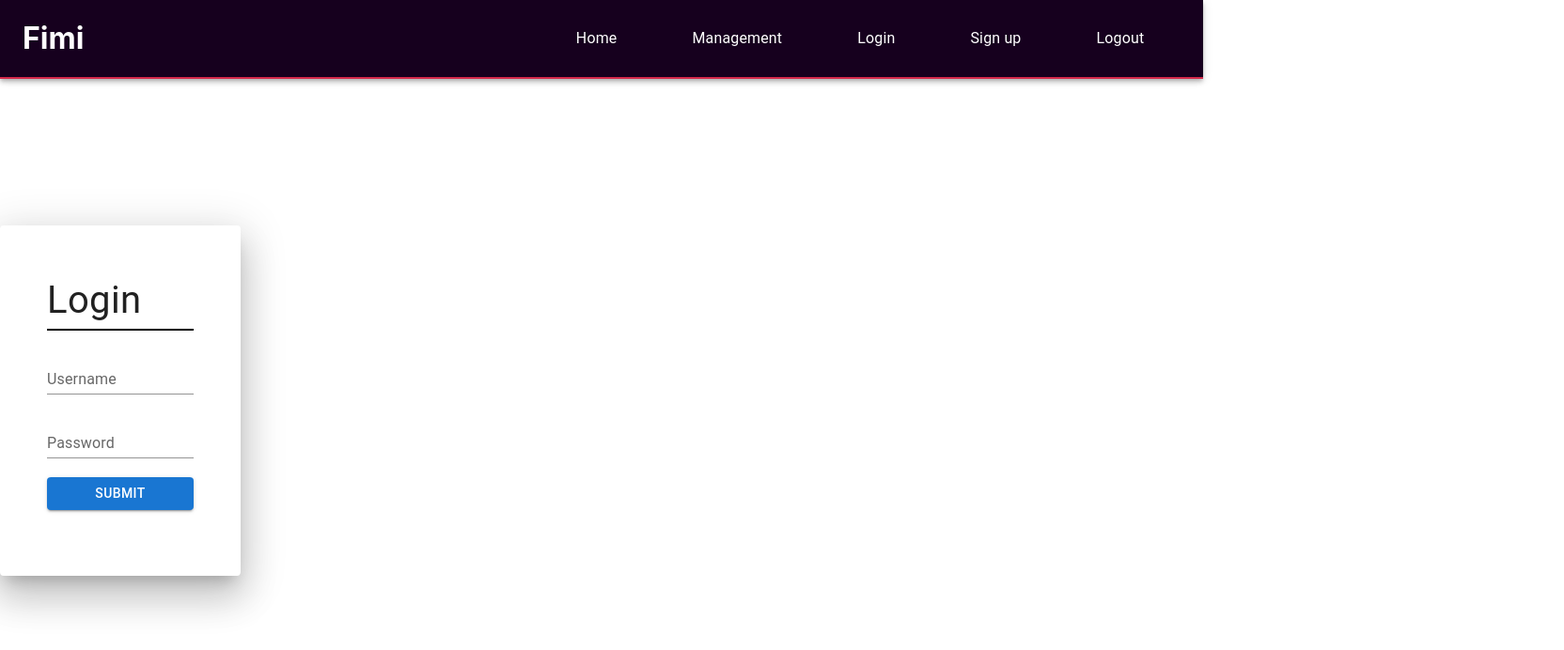
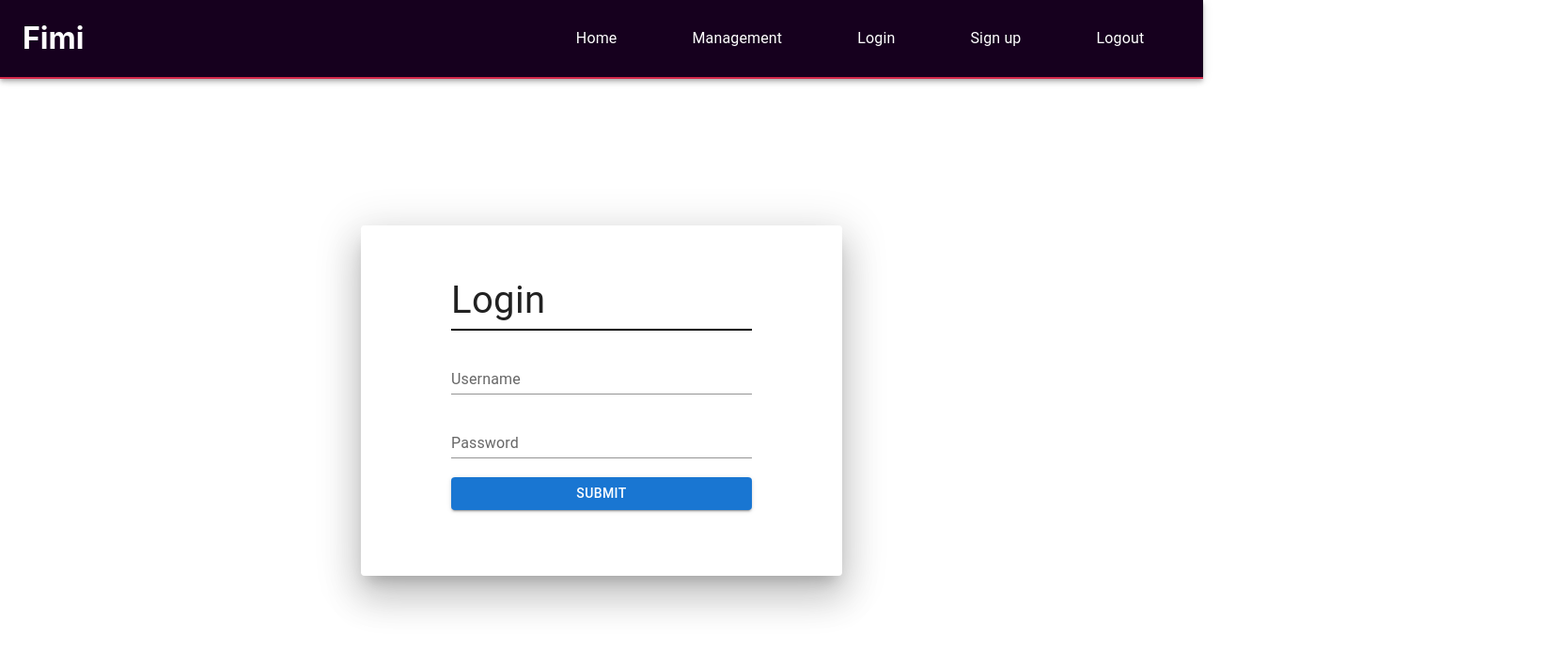
Before and after one commit to ZairesDev/FiMi-APP, a React (Create React App) app in the folder client/: page /Login in a window 1280 px wide. Shown: the top 692 px of the page at 94% size, 1664 px wide, since content can reach past the window. Built offline with nearby package versions, Linux system fonts and the light colour scheme.

Commit message:
pushing changes i dont remember

```diff
--- a/client/src/components/LoginComp.css
+++ b/client/src/components/LoginComp.css
@@ -10,3 +10,8 @@
 .submit {
     padding: 5px !important;
 }
+
+.paper-pos {
+    position: relative;
+    left: 30vw;
+}
--- a/client/src/components/LoginComp.js
+++ b/client/src/components/LoginComp.js
@@ -4,11 +4,11 @@ import './LoginComp.css'
 
 const LoginComp = () => {
     return (
-        <>
-            <Paper elevation={24} sx={{
-                    display: 'flex', flexWarp: 'wrap', justifyContent: 'center', mt: '30vh', width: '20vw'
+        <div className='paper-pos'>
+            <Paper  elevation={24} sx={{
+                    display: 'flex', flexWarp: 'wrap', justifyContent: 'center', mt: '30vh', width: '40vw',
                 }}>
-                <Box sx={{ display: 'flex', justifyContent: 'center', flexWarp: 'wrap', flexDirection: 'column', p: '50px', width: '15vw' }}>
+                <Box sx={{ display: 'flex', justifyContent: 'center', flexWarp: 'wrap', flexDirection: 'column', p: '50px', width: '25vw' }}>
                     <Typography className='form-spacing form-header'>
                         Login
                     </Typography>
@@ -17,7 +17,7 @@ const LoginComp = () => {
                     <Button className='submit form-spacing' variant="contained">Submit</Button>
                 </Box>
             </Paper>
-        </>
+        </div>
     )
 
 }
```
